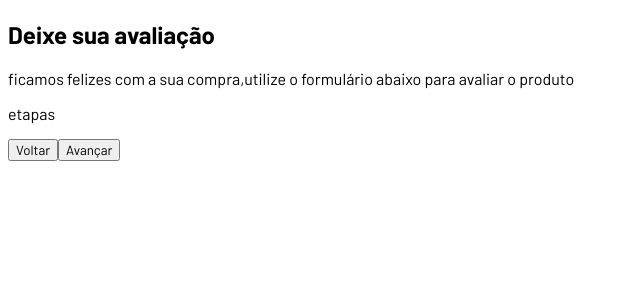
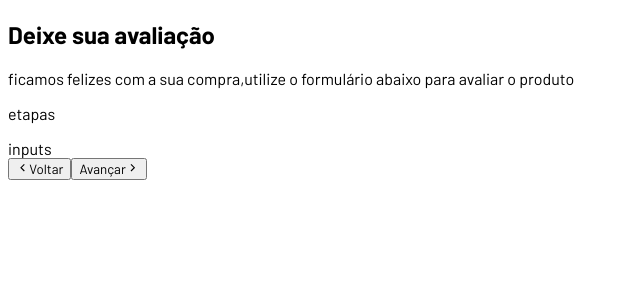
Before and after one commit to enjels/multstep_form_react, a React (Vite) app: page / in a window 1280 px wide. Shown: the top 300 px of the page, without its empty margins (0-640 px from the left). Built offline with nearby package versions, Linux system fonts and the light colour scheme.

Commit message:
estrutura do html formada para mult step form

```diff
--- a/src/App.jsx
+++ b/src/App.jsx
@@ -1,5 +1,5 @@
-
-
+//* Components
+import{GrFormNext, GrFormPrevious} from 'react-icons/gr'
 import "./App.css";
 
 function App() {
@@ -15,11 +15,20 @@
       <div className="form-container">
         <p>etapas</p>
         <form>
+          <div className="inputs-container">
+            inputs
+          </div>
           <div className="actions">
             <button type="button">
+              <GrFormPrevious />
               <span>Voltar</span>
             </button>
-            <button type="submit">Avançar</button>
+            <button type="submit">
+              <span>
+                Avançar
+              </span>
+              <GrFormNext/>
+            </button>
           </div>
         </form>
       </div>
```
